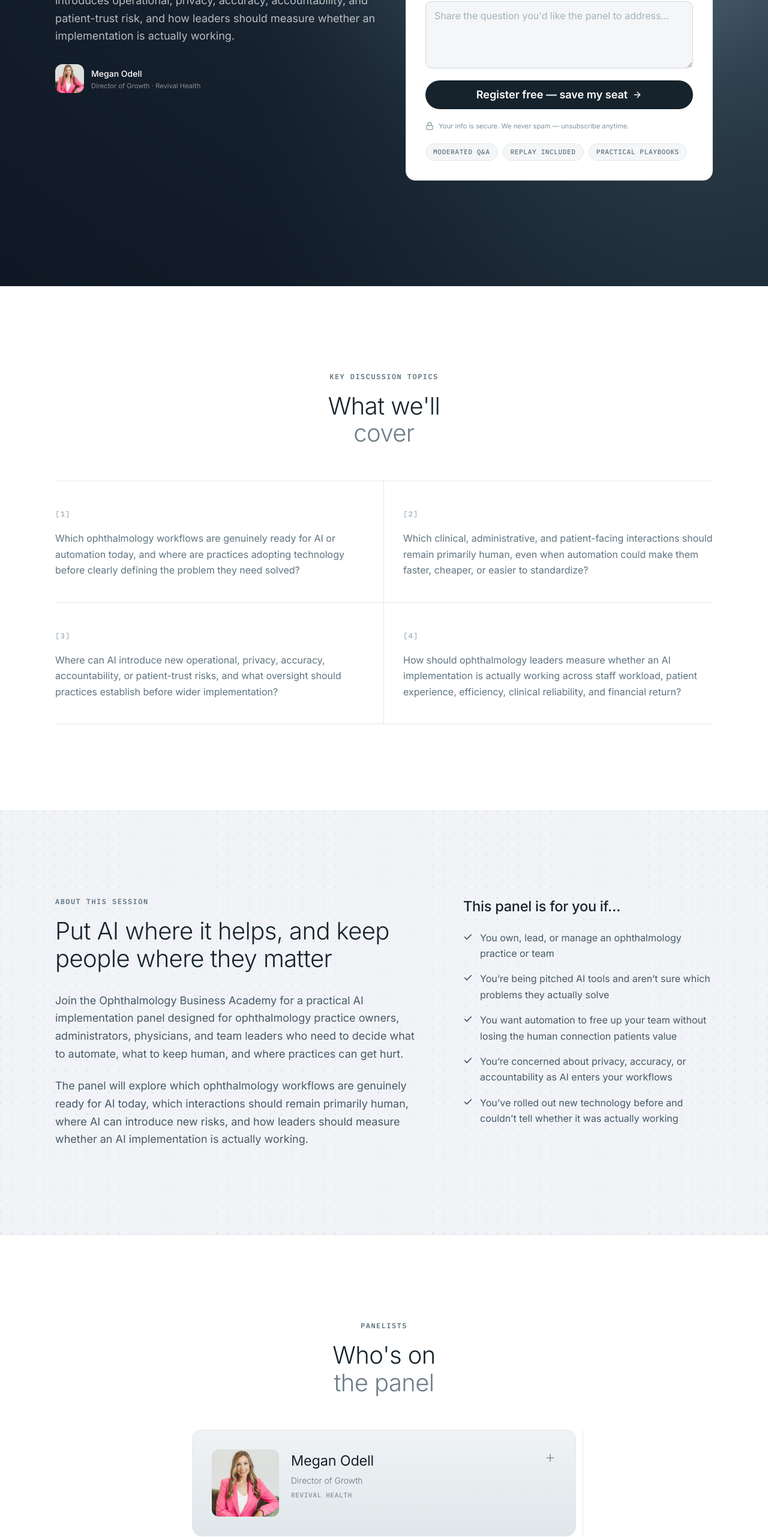
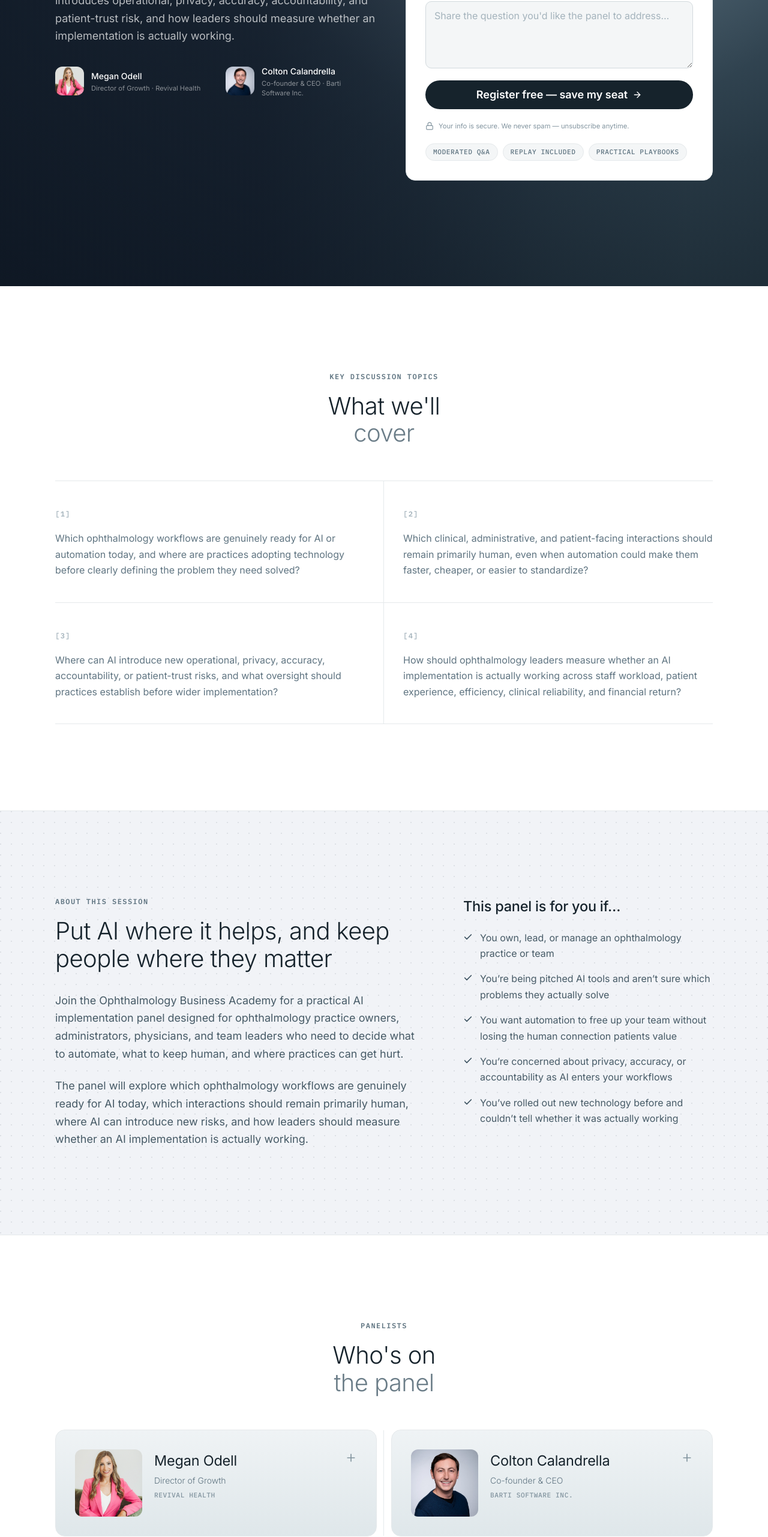
Before and after one commit to marketing254/oba-registrations, a plain HTML site: page Dec-03/index.html in a window 1280 px wide. Shown: the part 860-3422 px from the top of the page at 60% size. Drawn offline with Linux system fonts and the light colour scheme.

Commit message:
updated speaker

```diff
--- a/Dec-03/index.html
+++ b/Dec-03/index.html
@@ -18,7 +18,7 @@
 <meta property="og:image:type" content="image/jpeg" />
 <meta property="og:image:width" content="1200" />
 <meta property="og:image:height" content="675" />
-<meta property="og:image:alt" content="What to Automate, What to Keep Human and Where Practices Can Get Hurt — OBA live panel, December 3, 2026, with Megan Odell" />
+<meta property="og:image:alt" content="What to Automate, What to Keep Human and Where Practices Can Get Hurt — OBA live panel, December 3, 2026, with Megan Odell and Colton Calandrella" />
 <meta property="article:published_time" content="2026-12-03T17:00:00Z" />
 <meta name="twitter:card" content="summary_large_image" />
 <meta name="twitter:image" content="https://reg.obacademy.org/assets/og/dec-03.jpg" />
@@ -36,7 +36,7 @@
   gtag('config', 'G-MBLM7XRG2Y');
 </script>
 <script type="application/ld+json">
-{"@context":"https://schema.org","@type":"Event","name":"What to Automate, What to Keep Human and Where Practices Can Get Hurt","startDate":"2026-12-03T17:00:00Z","endDate":"2026-12-03T18:00:00Z","eventAttendanceMode":"https://schema.org/OnlineEventAttendanceMode","eventStatus":"https://schema.org/EventScheduled","location":{"@type":"VirtualLocation","url":"https://reg.obacademy.org/Dec-03/"},"organizer":{"@type":"Organization","name":"Ophthalmology Business Academy","url":"https://www.obacademy.org"},"offers":{"@type":"Offer","price":"0","priceCurrency":"USD","availability":"https://schema.org/InStock","url":"https://reg.obacademy.org/Dec-03/"},"performer":[{"@type":"Person","name":"Megan Odell"}],"image":"https://reg.obacademy.org/assets/og/dec-03.jpg","description":"A live virtual ophthalmology AI implementation panel on what to automate, what to keep human, and where practices can get hurt."}
+{"@context":"https://schema.org","@type":"Event","name":"What to Automate, What to Keep Human and Where Practices Can Get Hurt","startDate":"2026-12-03T17:00:00Z","endDate":"2026-12-03T18:00:00Z","eventAttendanceMode":"https://schema.org/OnlineEventAttendanceMode","eventStatus":"https://schema.org/EventScheduled","location":{"@type":"VirtualLocation","url":"https://reg.obacademy.org/Dec-03/"},"organizer":{"@type":"Organization","name":"Ophthalmology Business Academy","url":"https://www.obacademy.org"},"offers":{"@type":"Offer","price":"0","priceCurrency":"USD","availability":"https://schema.org/InStock","url":"https://reg.obacademy.org/Dec-03/"},"performer":[{"@type":"Person","name":"Megan Odell"},{"@type":"Person","name":"Colton Calandrella"}],"image":"https://reg.obacademy.org/assets/og/dec-03.jpg","description":"A live virtual ophthalmology AI implementation panel on what to automate, what to keep human, and where practices can get hurt."}
 </script>
 </head>
 <body>
@@ -134,6 +134,13 @@
               <div>
                 <p class="name">Megan Odell</p>
                 <p class="role">Director of Growth &middot; Revival Health</p>
+              </div>
+            </li>
+            <li>
+              <img src="Colton%20Calandrella_OBA_03.12.2026.jpg" alt="" width="128" height="128" onerror="this.outerHTML='<span class=&quot;monogram&quot;>CC</span>'" />
+              <div>
+                <p class="name">Colton Calandrella</p>
+                <p class="role">Co-founder &amp; CEO &middot; Barti Software Inc.</p>
               </div>
             </li>
           </ul>
@@ -276,7 +283,7 @@
       <span class="eyebrow">Panelists</span>
       <h2>Who's on <span class="dim">the panel</span></h2>
     </div>
-    <ul class="bento bento--single" data-bento>
+    <ul class="bento" data-bento>
       <li class="tile">
         <h3>
           <button type="button" class="tile__head" aria-expanded="false" aria-controls="bio-odell">
@@ -293,6 +300,26 @@
           <div inert>
             <div class="tile__bio-pane">
               <p>Megan Odell is the Director of Growth at Revival Health, where she helps ophthalmology practices embrace innovation, streamline operations, and leverage AI and automation to improve efficiency and patient care. With a passion for people, process improvement, and strategic growth, Megan brings a unique perspective on bridging the gap between emerging technology and the teams who use it. She is a frequent speaker at ophthalmology industry conferences, sharing practical strategies for change management, operational excellence, and building stronger, more efficient practices. At the heart of her work is a simple belief: technology should empower people, not replace the human connection that makes healthcare meaningful.</p>
+            </div>
+          </div>
+        </div>
+      </li>
+      <li class="tile">
+        <h3>
+          <button type="button" class="tile__head" aria-expanded="false" aria-controls="bio-calandrella">
+            <img src="Colton%20Calandrella_OBA_03.12.2026.jpg" alt="" width="256" height="256" onerror="this.outerHTML='<span class=&quot;tile__monogram&quot;>CC</span>'" />
+            <span class="tile__id">
+              <span class="tile__name">Colton Calandrella</span>
+              <span class="tile__role">Co-founder &amp; CEO</span>
+              <span class="tile__org">Barti Software Inc.</span>
+            </span>
+            <svg class="tile__plus" viewBox="0 0 24 24" fill="none" stroke="currentColor" stroke-width="2" stroke-linecap="round" aria-hidden="true"><path d="M5 12h14"/><path d="M12 5v14"/></svg>
+          </button>
+        </h3>
+        <div class="tile__bio" id="bio-calandrella">
+          <div inert>
+            <div class="tile__bio-pane">
+              <p>Colton is the Co-founder and CEO of Barti, a VC-backed AI company that offers AI-powered practice management software for eye care providers. Previously, he worked as a management consultant and intrapreneur at Bain &amp; Co., where he developed new software for Fortune 500 organizational transformations and built his own AI venture within the firm&rsquo;s accelerator, the Baincubator.</p>
             </div>
           </div>
         </div>
```
Also changed, not shown: Dec-03/Colton Calandrella_OBA_03.12.2026.jpg (added), 1 other file.
